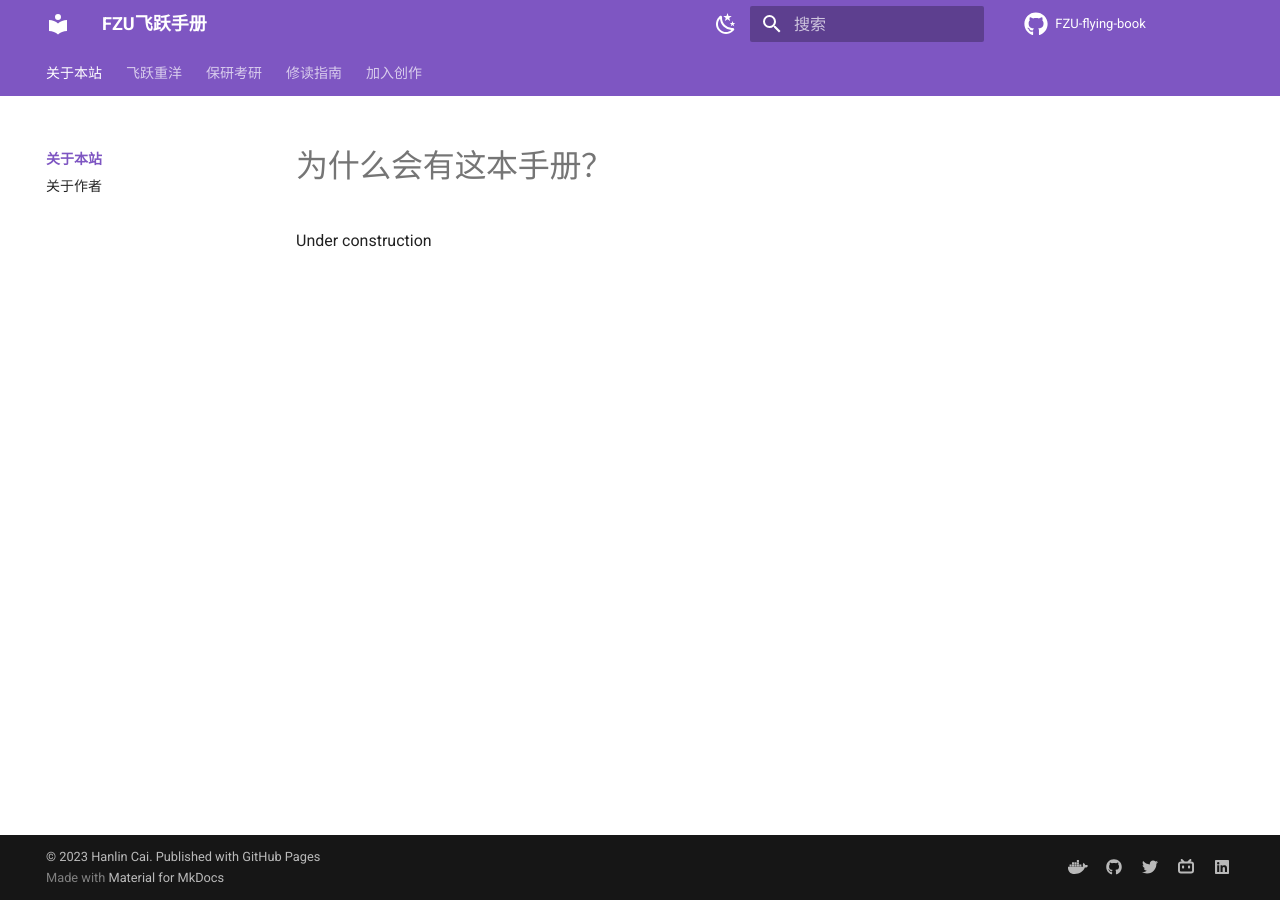
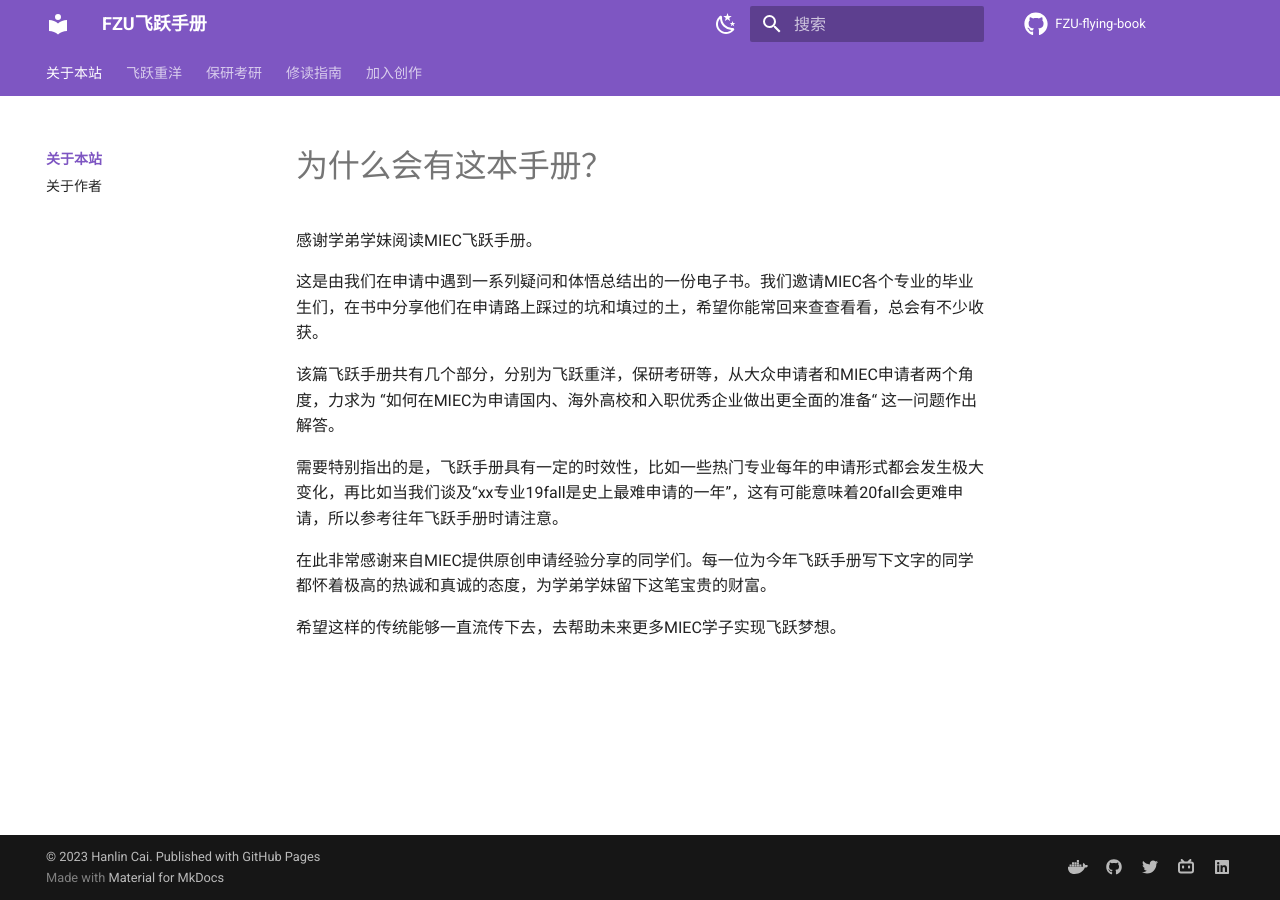
Before and after one commit to MIECer/FZU-flying-book, an MkDocs documentation site: the page built from docs/about/index.md, in a window 1280 px wide. Built offline with MkDocs 1.6.1 and Material for MkDocs 9.7.7, drawn with Linux system fonts in a browser that asks for light colours; comment, search, counter and statistics services are not loaded.

Commit message:
Update index.md

```diff
--- a/docs/about/index.md
+++ b/docs/about/index.md
@@ -1,3 +1,15 @@
 # 为什么会有这本手册？
 
-Under construction
+感谢学弟学妹阅读MIEC飞跃手册。
+
+这是由我们在申请中遇到一系列疑问和体悟总结出的一份电子书。我们邀请MIEC各个专业的毕业生们，在书中分享他们在申请路上踩过的坑和填过的土，希望你能常回来查查看看，总会有不少收获。
+
+<!-- 值得提到的是，此处的申请更加广义，包含出国、直博、保研与就业共四项，我们邀请了各个专业在这四项中最优秀的同学来和大家谈谈申请。 -->
+
+该篇飞跃手册共有几个部分，分别为飞跃重洋，保研考研等，从大众申请者和MIEC申请者两个角度，力求为 “如何在MIEC为申请国内、海外高校和入职优秀企业做出更全面的准备“ 这一问题作出解答。
+
+需要特别指出的是，飞跃手册具有一定的时效性，比如一些热门专业每年的申请形式都会发生极大变化，再比如当我们谈及“xx专业19fall是史上最难申请的一年”，这有可能意味着20fall会更难申请，所以参考往年飞跃手册时请注意。
+
+在此非常感谢来自MIEC提供原创申请经验分享的同学们。每一位为今年飞跃手册写下文字的同学都怀着极高的热诚和真诚的态度，为学弟学妹留下这笔宝贵的财富。
+
+希望这样的传统能够一直流传下去，去帮助未来更多MIEC学子实现飞跃梦想。
```
